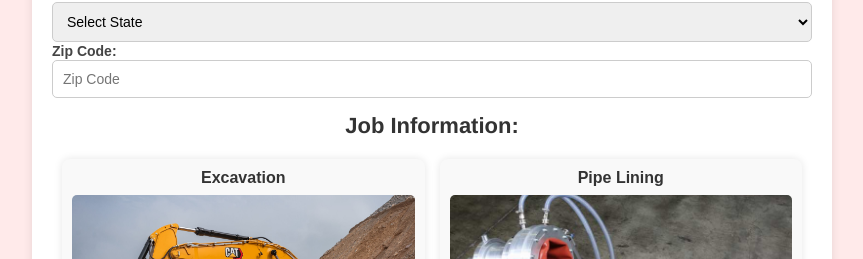
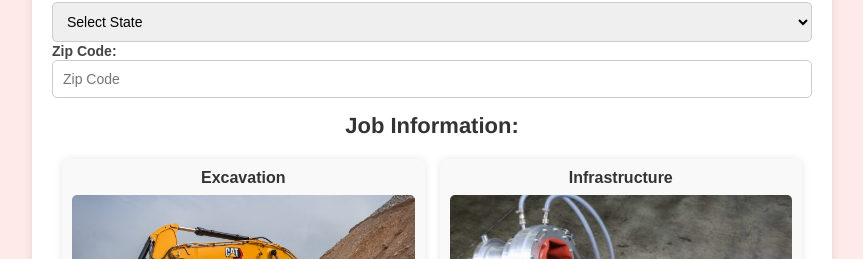
Before and after one commit to trafficBSolutions/Skyline-Builders, a React (Vite) app: page /estimate in a window 1280 px wide. Shown: the part 1045-1304 px from the top of the page, without its empty margins (208-1071 px from the left). Built offline with nearby package versions, Linux system fonts and the light colour scheme; a web font is replaced by a local one.

Commit message:
Update print statement from 'Hello' to 'Goodbye'

```diff
--- a/src/pages/estimate.jsx
+++ b/src/pages/estimate.jsx
@@ -59,7 +59,7 @@ const states = [
   ];
 const jobType = [
     {name: 'Excavation'},
-    {name: 'Pipe Lining'},
+    {name: 'Infrastructure'},
     {name: 'Foundations'},
     {name: 'Framing'},
     {name: 'Roofing'}
@@ -322,8 +322,8 @@ const Estimate = () => {
       <img src={images["../assets/Skyline Photos/excavator.jpg"].default} alt="Excavation Work" />
     </div>
     <div className="job-card">
-      <h2>Pipe Lining</h2>
-      <img src={images["../assets/Skyline Photos/pipe lining.jpg"].default} alt="Pipe Lining" />
+      <h2>Infrastructure</h2>
+      <img src={images["../assets/Skyline Photos/pipe lining.jpg"].default} alt="Infrastructure" />
     </div>
     <div className="job-card">
       <h2>Foundations</h2>
```
